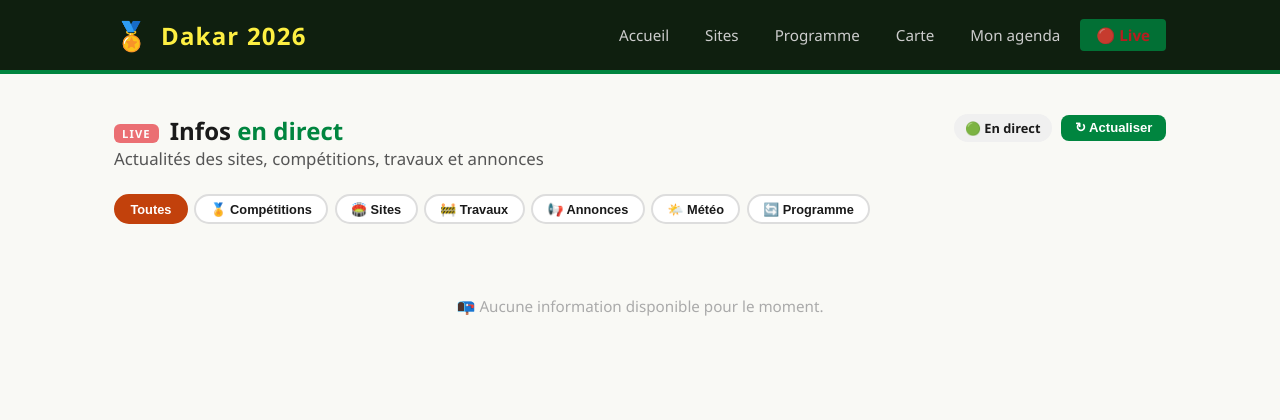
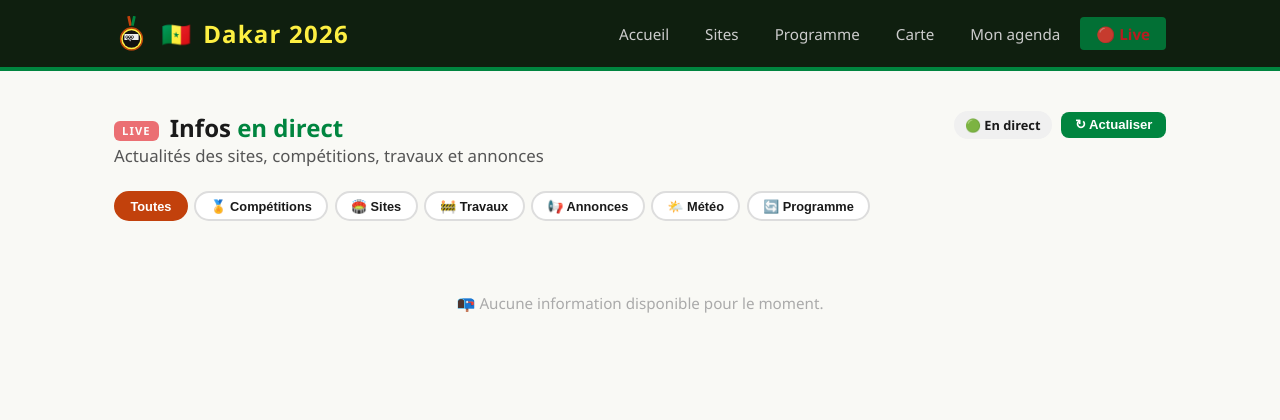
Before and after one commit to realAronaba/joj-dakar-2026, a Flask app: page /live in a window 1280 px wide. Shown: the top 420 px of the page. Run offline with Flask 3, Linux system fonts and the light colour scheme; data that the repository does not hold is empty.

Commit message:
feat: drapeau Sénégal + médaille JOJ dans le header + favicon SVG
- header : 🇸🇳 drapeau sénégalais + icône médaille SVG inspirée logo JOJ
- favicon SVG : médaille avec speech bubble + anneaux olympiques + couleurs SN
- CSS : -webkit-backdrop-filter pour compatibilité Safari

Co-Authored-By: Claude Sonnet 4.6 <noreply@anthropic.com>

```diff
--- a/app/static/css/style.css
+++ b/app/static/css/style.css
@@ -56,6 +56,19 @@ body {
 
 .header-logo {
     font-size: 1.75rem;
+}
+
+.header-logo-img {
+    width: 2.2rem;
+    height: 2.2rem;
+    object-fit: contain;
+    display: block;
+    flex-shrink: 0;
+}
+
+.header-flag {
+    font-size: 1.5rem;
+    line-height: 1;
 }
 
 .header-title {
@@ -349,6 +362,7 @@ body {
     background: rgba(255,255,255,0.15);
     border-radius: 8px;
     padding: 0.5rem 1.25rem;
+    -webkit-backdrop-filter: blur(4px);
     backdrop-filter: blur(4px);
 }
 
@@ -415,6 +429,7 @@ body {
     border-radius: 20px;
     padding: 0.25rem 0.75rem;
     font-size: 0.85rem;
+    -webkit-backdrop-filter: blur(4px);
     backdrop-filter: blur(4px);
 }
 
@@ -431,6 +446,7 @@ body {
     height: 44px;
     border-radius: 50%;
     cursor: pointer;
+    -webkit-backdrop-filter: blur(4px);
     backdrop-filter: blur(4px);
     transition: background 0.2s;
     z-index: 10;
--- a/app/templates/base.html
+++ b/app/templates/base.html
@@ -4,13 +4,17 @@
     <meta charset="UTF-8">
     <meta name="viewport" content="width=device-width, initial-scale=1.0">
     <title>{% block title %}JOJ Dakar 2026{% endblock %}</title>
+    <link rel="icon" type="image/svg+xml"
+          href="{{ url_for('static', filename='images/favicon-joj.svg') }}">
     <link rel="stylesheet" href="{{ url_for('static', filename='css/style.css') }}">
 </head>
 <body>
     <header class="site-header">
         <div class="container header-inner">
             <a href="{{ url_for('main.index') }}" class="header-brand">
-                <span class="header-logo">&#127941;</span>
+                <img src="{{ url_for('static', filename='images/favicon-joj.svg') }}"
+                     alt="Logo JOJ" class="header-logo-img">
+                <span class="header-flag">🇸🇳</span>
                 <span class="header-title">Dakar 2026</span>
             </a>
 
```
Also changed, not shown: app/static/images/favicon-joj.svg (added).
